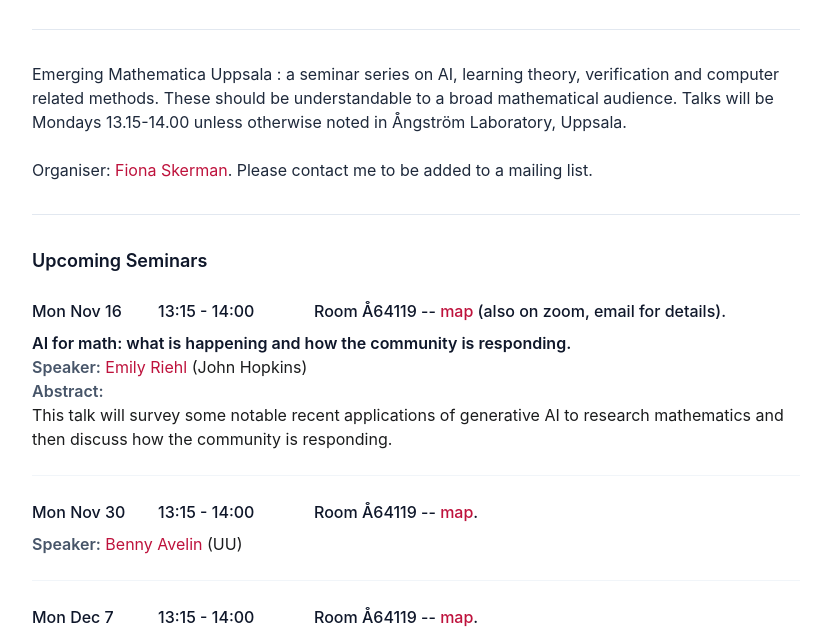
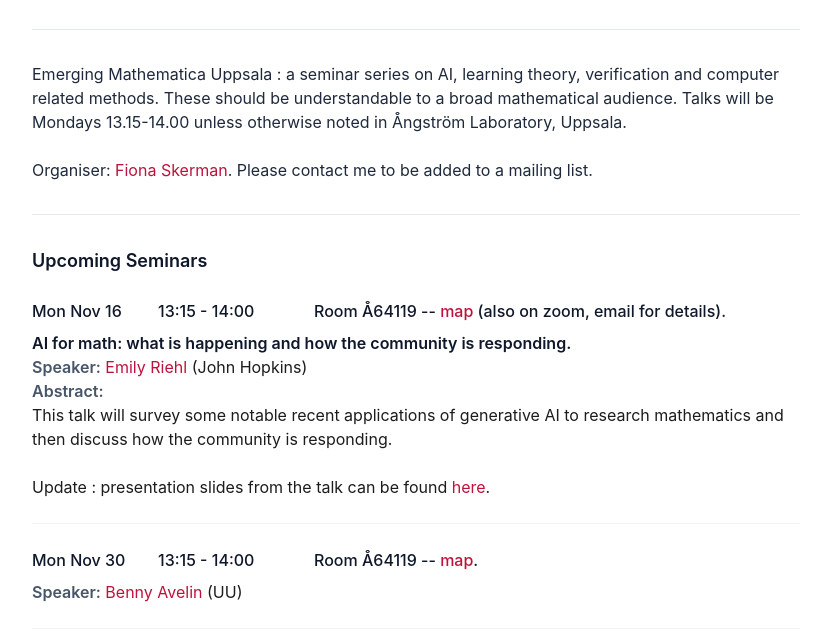
Before and after one commit to seminarsuu/seminarsuu.github.io, a plain HTML site: page index.html in a window 1280 px wide. Shown: the part 111-745 px from the top of the page, without its empty margins (224-1038 px from the left). Drawn offline with nearby package versions, Linux system fonts and the light colour scheme.

Commit message:
adding Riehl slides

```diff
--- a/index.html
+++ b/index.html
@@ -58,6 +58,10 @@
                         <p class="font-semibold text-slate-600">
                             Abstract:
                             </p>This talk will survey some notable recent applications of generative AI to research mathematics and then discuss how the community is responding.
+
+                            <br><br>
+
+                            Update : presentation slides from the talk can be found <a href="https://seminarsuu.github.io/ai-for-math-uppsala-Riehl.pdf" class="text-rose-700 hover:underline">here</a>.
                         </p>
                     </div>
                 </div>
```
Also changed, not shown: 1 other file.
